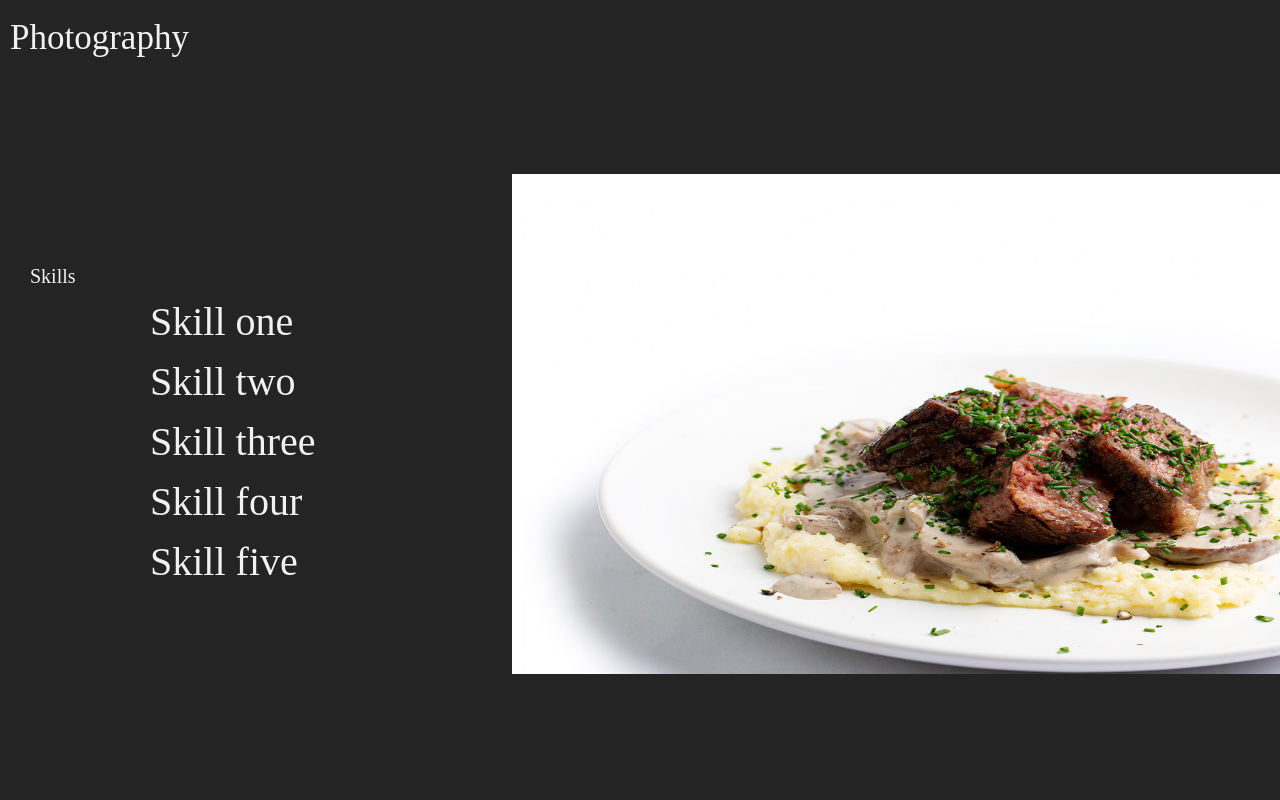
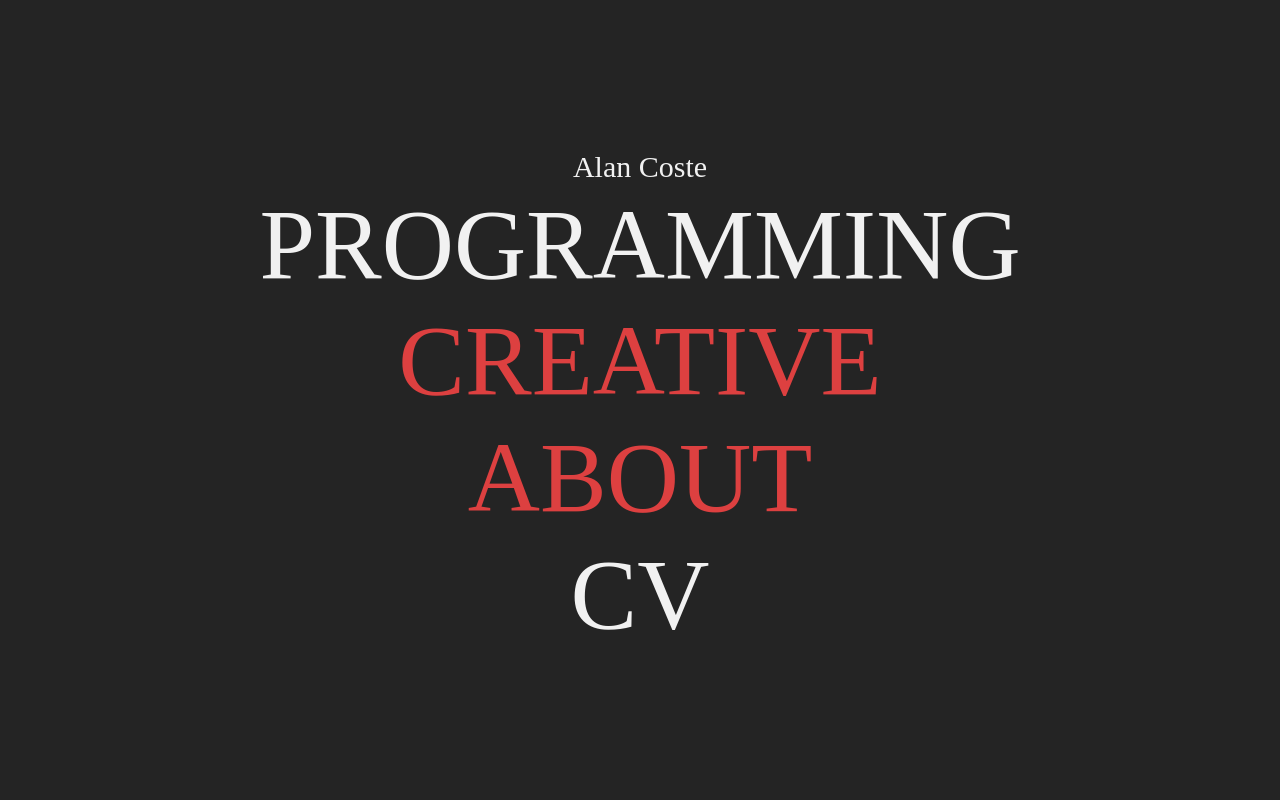
Before and after one commit to cookingnoob/portafolio-AC, a React (Vite) app: page / in a window 1280 px wide. Shown: the top 800 px of the page. Built offline with nearby package versions, Linux system fonts and the light colour scheme.

Commit message:
changed work page titles to the welcome page, work page isnt part of final project

```diff
--- a/src/App.jsx
+++ b/src/App.jsx
@@ -9,9 +9,9 @@ function App() {
 
   return (
     <>
-      {/* <Welcome />
+      <Welcome />
       <About />
-      <Work /> */}
+      <Work />
       <Photography />
     </>
   )
--- a/src/pages/Welcome.jsx
+++ b/src/pages/Welcome.jsx
@@ -14,11 +14,10 @@ const Welcome = () => {
       width={'100vw'}
       bgcolor={'primary.dark'}>
       <Typography variant='h5' color={'primary'} fontSize={'30px'}>Alan Coste</Typography>
-      <Typography variant='h1' color={'primary'} fontSize={'100px'}>LOREM</Typography>
-      <Typography variant='h1' color={'secondary'} fontSize={'100px'}>IPSUM</Typography>
-      <Typography variant='h1' color={'secondary'} fontSize={'100px'}>LOREM</Typography>
-      <Typography variant='h1' color={'primary'} fontSize={'100px'}>IPSUM</Typography>
-      <Typography variant='h1' color={'primary'} fontSize={'100px'}>LOREM</Typography>
+      <Typography variant='h1' color={'primary'} fontSize={'100px'}>PROGRAMMING</Typography>
+      <Typography variant='h1' color={'secondary'} fontSize={'100px'}>CREATIVE</Typography>
+      <Typography variant='h1' color={'secondary'} fontSize={'100px'}>ABOUT</Typography>
+      <Typography variant='h1' color={'primary'} fontSize={'100px'}>CV</Typography>
     </Box>
   )
 }
```
Also changed, not shown: src/components/NavLinks.jsx (renamed from src/components/NameTitle.jsx), 2 other files (tests, documents, lock files or other folders).
